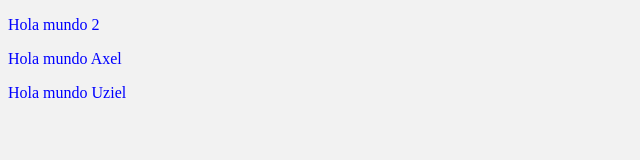
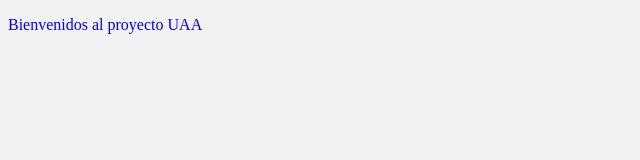
Before and after one commit to AxelBenjamin/PruebaGit, a plain HTML site: page index.html in a window 1280 px wide. Shown: the whole page, without its empty margins (0-640 px from the left). Drawn offline with Linux system fonts and the light colour scheme.

Commit message:
[#120873095] Agregando nuevos cambios al proyecto
Notas:
- Se hace la bienvenida al proyecto
	modified:   index.html
	modified:   readme.txt

```diff
--- a/index.html
+++ b/index.html
@@ -6,8 +6,6 @@
 	<link rel="stylesheet" href="css/style.css">
 </head>
 <body>
-	<p>Hola mundo 2</p>
-	<p>Hola mundo Axel</p>
-  <p>Hola mundo Uziel</p>
+	<p>Bienvenidos al proyecto UAA</p>
 </body>
 </html>
```
Also changed, not shown: readme.txt.
